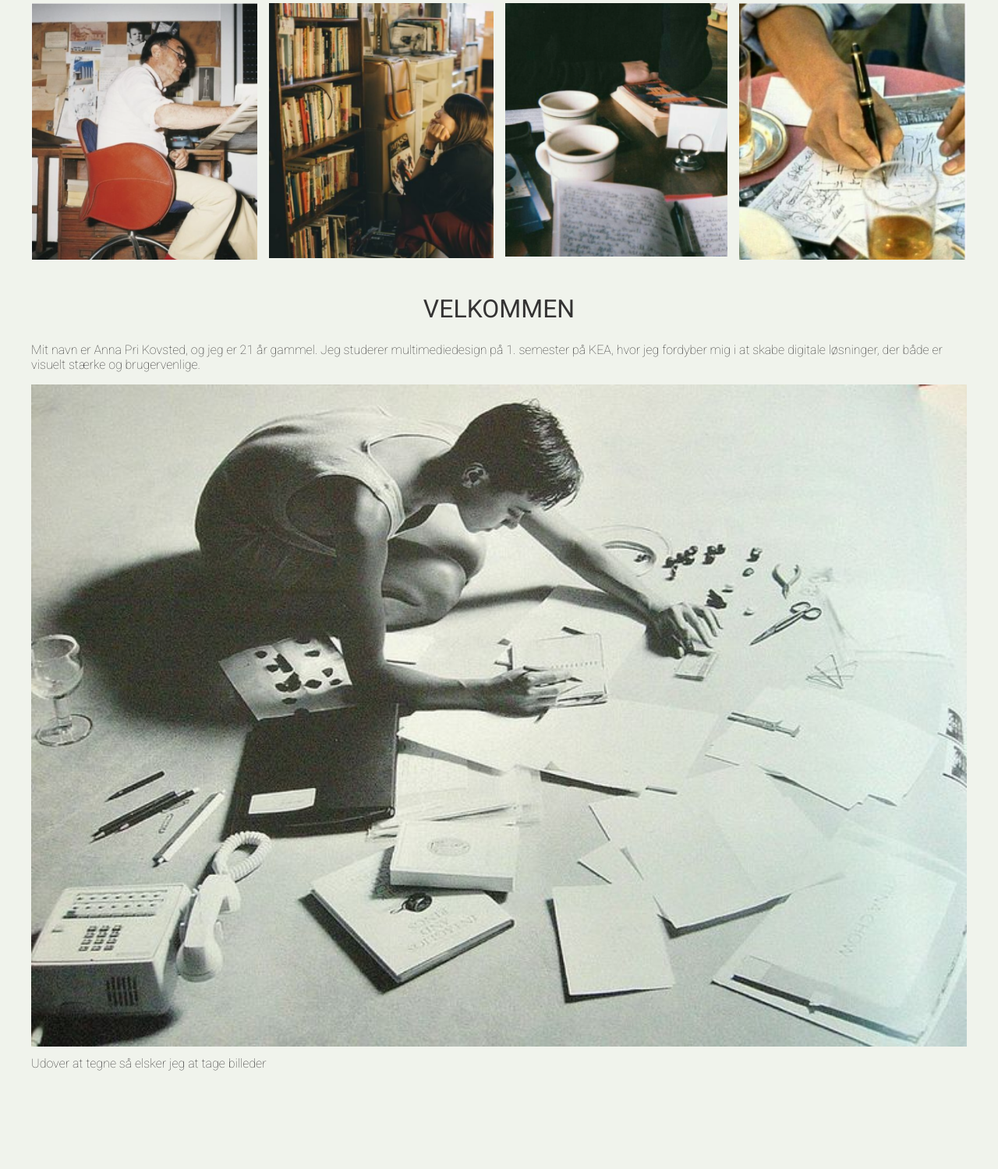
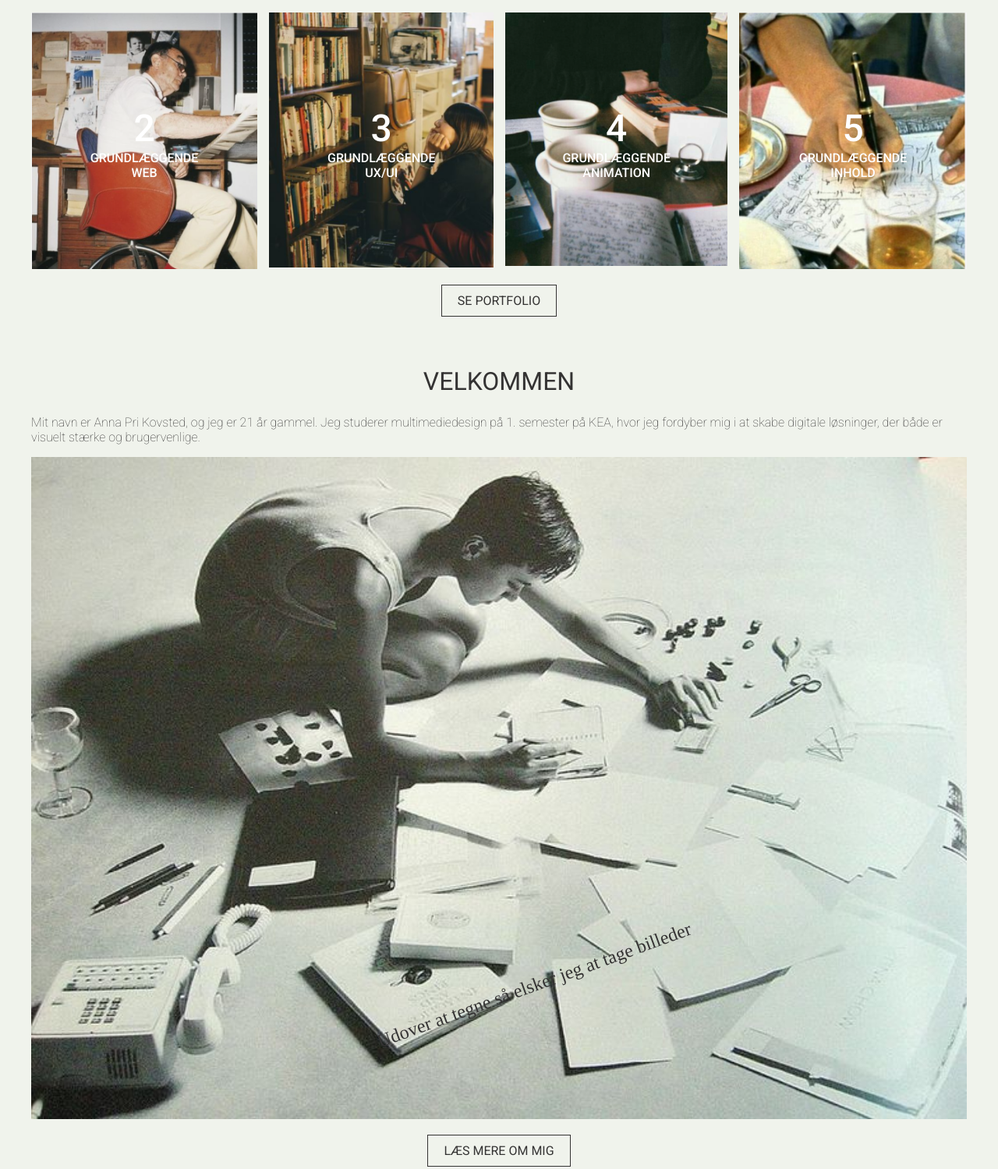
Before and after one commit to Anko0004/1_semester_eksamen_25, a plain HTML site: page index.html in a window 1280 px wide. Shown: the part 838-2337 px from the top of the page at 78% size. Before the commit the page ends 2227 px from the top, so only its background shows below. Drawn offline with Linux system fonts and the light colour scheme; a web font is replaced by a local one.

Commit message:
Knapper og hover

```diff
--- a/index.css
+++ b/index.css
@@ -10,16 +10,8 @@ img {
 /***** Hero image *****/
 .hero_image {
   position: relative; /* Gør det muligt at positionere elementer inde i containeren */
-  width: 100%; /* Sørger for, at containeren fylder hele bredden */
-  height: auto; /* Justerer højden efter billedet */
+  height: auto;
 }
-
-.hero_image img {
-  width: 100%; /* Sørger for, at billedet fylder containeren */
-  height: auto; /* Bevarer billedets proportioner */
-  display: block; /* Fjerner uønskede mellemrum omkring billedet */
-}
-
 /***** Hero image ******/
 
 /***** portfolio collage*****/
@@ -38,3 +30,43 @@ img {
   }
 }
 /***** portfolio collage*****/
+
+/*******Portfolio text overlay**********/
+
+.billede_collage {
+  position: relative; /* For at placere teksten korrekt */
+}
+
+.text_overlay {
+  position: absolute; /* Placerer teksten over billedet */
+  top: 50%;
+  left: 50%;
+  transform: translate(-50%, -50%); /* Justerer for præcis centrering */
+  font-family: "Roboto", serif;
+  color: white;
+  font-size: 1rem;
+  font-weight: 500;
+  text-align: center;
+  padding: 10px 20px;
+}
+
+.large_number {
+  font-size: 3rem; /* Større tekst for tallet */
+  margin-bottom: 0.5rem;
+}
+
+/*******Portfolio text overlay**********/
+
+/*******Omg mig forside *******/
+
+.billede_med_skraaskrift {
+  position: relative; /* For at placere overlayet korrekt */
+}
+
+.haandskrift {
+  position: absolute; /* Placerer teksten over billedet */
+  top: 77%;
+  left: 36%;
+  transform: rotate(-20deg); /*roterer teksten */
+}
+/*******Omg mig forside *******/
--- a/index.html
+++ b/index.html
@@ -48,23 +48,38 @@
         </div>
 
         <div class="grid_1-1">
-            <div>
+            <div class="billede_collage">
                 <img src="img/tema2.png" alt="tema2">
-            </div>
-            <div>
-                <img src="img/tema3.png" alt="tema3">
+                <div class="text_overlay">
+                    <span class="large_number">2</span> GRUNDLÆGGENDE WEB
+                </div>
             </div>
 
-            <div>
+            <div class="billede_collage">
+                <img src="img/tema3.png" alt="tema3">
+                <div class="text_overlay">
+                    <span class="large_number">3</span> GRUNDLÆGGENDE UX/UI
+                </div>
+            </div>
+
+            <div class="billede_collage">
                 <img src="img/tema4.png" alt="tema4">
+                <div class="text_overlay">
+                    <span class="large_number">4</span> GRUNDLÆGGENDE ANIMATION
+                </div>
             </div>
-            <div>
+
+            <div class="billede_collage">
                 <img src="img/tema5.png" alt="tema5">
+                <div class="text_overlay">
+                    <span class="large_number">5</span> GRUNDLÆGGENDE INHOLD
+                </div>
             </div>
+
         </div>
 
-        <div class="knap">
-
+        <div class="button_container">
+            <a href="portfolio.html" class="button">SE PORTFOLIO</a>
         </div>
 
         <div>
@@ -76,12 +91,17 @@
 
             </div>
 
-            <div class="billede_af_mig">
-                <img src="img/billede_af_mig.jpg" alt="billede_af_mig">
+            <div class="billede_med_skraaskrift">
+                <div class="billede_af_mig">
+                    <img src="img/billede_af_mig.jpg" alt="billede_af_mig">
+                </div>
+                <div>
+                    <p class="haandskrift">Udover at tegne så elsker jeg at tage billeder</p>
+                </div>
             </div>
 
-            <div class="haandskrift">
-                <p>Udover at tegne så elsker jeg at tage billeder</p>
+            <div class="button_container">
+                <a href="about.html" class="button">LÆS MERE OM MIG</a>
             </div>
         </div>
 
--- a/style.css
+++ b/style.css
@@ -32,12 +32,19 @@ main {
 
 h2 {
   text-align: center;
-  margin-top: 2.5rem;
+  margin-top: 3rem;
   margin-bottom: 1.5rem;
   font-family: "Roboto", serif;
   font-weight: 400;
   font-size: 2rem;
   color: var(--d_grey);
+}
+
+.haandskrift {
+  font-family: "League Script", serif;
+  font-weight: 400;
+  font-style: normal;
+  font-size: 1.5rem;
 }
 
 p {
@@ -65,6 +72,7 @@ header {
   font-family: "Roboto", serif;
   font-weight: 200;
   font-size: 1rem;
+  border: 1px solid transparent;
 }
 
 .menu {
@@ -73,6 +81,17 @@ header {
   margin: 0;
   padding: 0;
 }
+
+/*****Hover på menu*****/
+.menu a:hover {
+  color: var(--red);
+}
+.menu a.active {
+  color: var(--red);
+  border-color: var(--red);
+}
+/*****Hover på menu*****/
+
 /***Logo***/
 .logo {
   margin-right: auto;
@@ -82,4 +101,30 @@ header {
   width: 60px;
 }
 /***Logo***/
+
 /******** Header ********/
+
+/*******ux/ui elementer *******/
+
+.button_container {
+  margin-top: 1rem;
+  margin-bottom: 4rem;
+  display: flex;
+  justify-content: center;
+}
+
+.button {
+  background-color: transparent;
+  color: var(--d_grey);
+  font-family: "Roboto", serif;
+  font-size: 16px;
+  padding: 10px 20px; /* Gør knappen større */
+  border: 1px solid #343333; /* Firkantet ramme */
+  text-decoration: none;
+}
+
+.button:hover {
+  color: var(--red);
+  border-color: var(--red);
+}
+/*******ux/ui elementer *******/
```
Also changed, not shown: about.html (+3 -1 lines), portfolio.html (+3 -1 lines).
